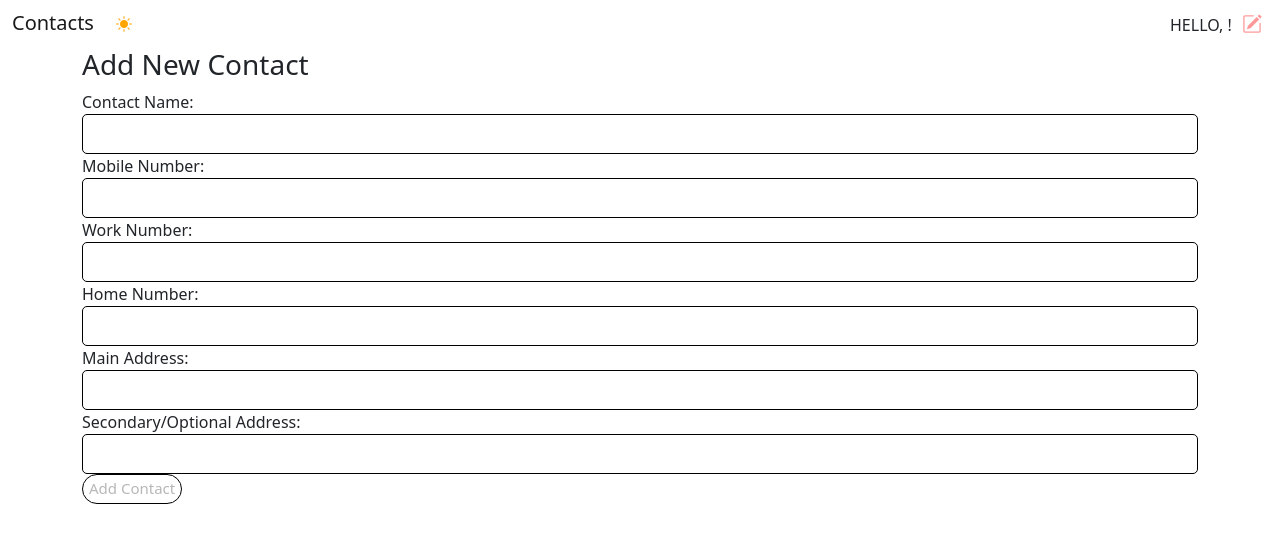
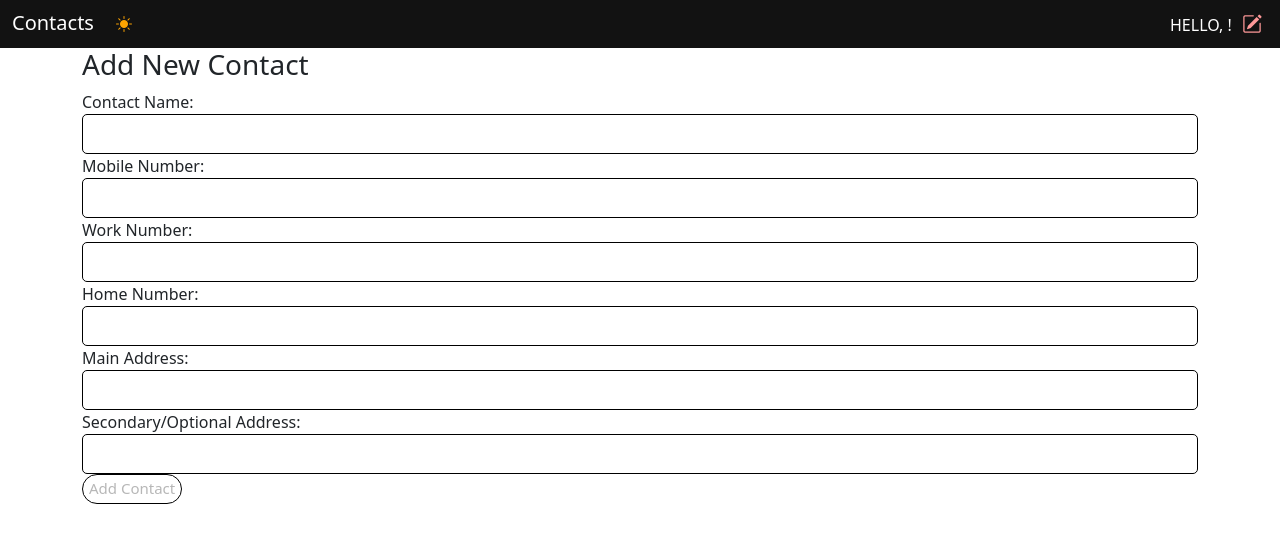
Before and after one commit to RichelleT/Contacts-List-In-React, a React (Create React App) app in the folder practical-fe/: page /addContact in a window 1280 px wide. Shown: the top 542 px of the page. Built offline with nearby package versions, Linux system fonts and the light colour scheme.

Commit message:
various changes

```diff
--- a/practical-fe/src/components/common/header/Header.js
+++ b/practical-fe/src/components/common/header/Header.js
@@ -69,15 +69,23 @@ function Header() {
 
   return (
     <div>
-      <nav className="navbar">
+      <nav className={`${darkMode ? "navbar lightBg" : "navbar darkBg"}`}>
         <div className="container-fluid">
           <div className="spanLeft">
             <a href="/" style={{ textDecoration: "none" }}>
-              <span className="navbar-brand mb-0 h1">Contacts</span>
+              <span
+                className="navbar-brand mb-0 h1"
+                style={{ color: `${darkMode ? "navy" : "white"}` }}
+              >
+                Contacts
+              </span>
             </a>
             <ThemeToggler />
           </div>
-          <div className="spanRight">
+          <div
+            className="spanRight"
+            style={{ color: `${darkMode ? "navy" : "white"}` }}
+          >
             {!isOpen && <span>Hello, {userName}!&nbsp;</span>}
             {!isOpen && (
               <button className="iconBtn" onClick={() => setIsOpen(true)}>
--- a/practical-fe/src/components/contacts/ContactsList.js
+++ b/practical-fe/src/components/contacts/ContactsList.js
@@ -172,7 +172,7 @@ const ContactsList = () => {
     <div>
       <Header />
       <section>
-        <div className="container noBorder">
+        <div className="container noBorder mt-2">
           <div className="row">
             <div className="col-6">
               <h2>Contacts List</h2>
@@ -187,6 +187,7 @@ const ContactsList = () => {
         <div className="container noBorder">
           <div className="row row-cols-1 row-cols-md-4">{renderContacts}</div>
           <span className="spanSpace">&nbsp;</span>
+          {renderContacts.length === 0 && <h5>Currently no contacts added.</h5>}
         </div>
       </section>
       <section>
--- a/practical-fe/src/components/contacts/SingleContactPage.js
+++ b/practical-fe/src/components/contacts/SingleContactPage.js
@@ -1,13 +1,13 @@
 import { useSelector } from "react-redux";
 import { selectContactById } from "../../redux/contacts/contactSlice";
-import { useParams } from "react-router-dom";
+import { useNavigate, useParams } from "react-router-dom";
 import { Link } from "react-router-dom";
 
 import React from "react";
 import Header from "../common/header/Header";
 
 export const SingleContactPage = () => {
-  //   let navigate = useNavigate();
+  let navigate = useNavigate();
   const { contactId } = useParams();
   const contact = useSelector((state) => selectContactById(state, contactId));
 
@@ -21,6 +21,10 @@ export const SingleContactPage = () => {
       </div>
     );
   }
+
+  const handleCancel = () => {
+    navigate("/contacts");
+  };
 
   if (contact) {
     return (
@@ -40,6 +44,9 @@ export const SingleContactPage = () => {
             <Link to={`/contact/edit/${contact.id}`}>
               Edit Contact Information
             </Link>
+            <button className="btnA" type="button" onClick={handleCancel}>
+              Cancel
+            </button>
           </div>
         </div>
       </div>
--- a/practical-fe/src/styles/contacts.css
+++ b/practical-fe/src/styles/contacts.css
@@ -49,3 +49,11 @@
 .spanSpace {
   padding-bottom: 50px;
 }
+
+.lightBg {
+  background-color: #fefefe;
+}
+
+.darkBg {
+  background-color: #121212;
+}
--- a/practical-fe/src/styles/landing.css
+++ b/practical-fe/src/styles/landing.css
@@ -90,8 +90,8 @@ img {
     #ffcc70 100%
   );
   background-repeat: no-repeat;
-  height: 100%;
-  width: 100%;
+  /* height: 100%;
+  width: 100%; */
   position: fixed;
 }
 
```
